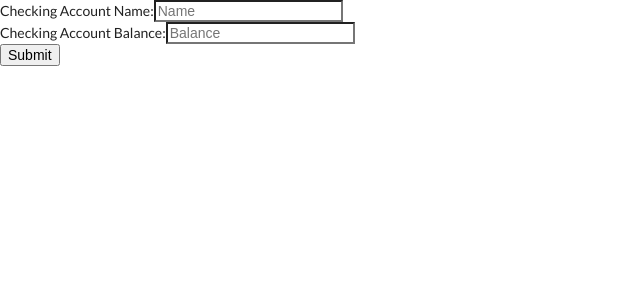
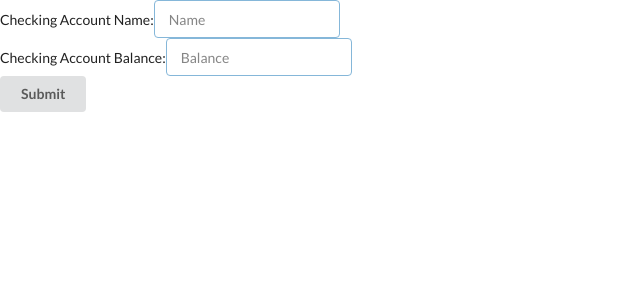
Before and after one commit to averagealloy/cashdash-client, a React (Create React App) app: page /accounts/new in a window 1280 px wide. Shown: the top 300 px of the page, without its empty margins (0-640 px from the left). Built offline with nearby package versions, Linux system fonts and the light colour scheme; no server answers.

Commit message:
account input is looking better

```diff
--- a/src/components/AccountInput.js
+++ b/src/components/AccountInput.js
@@ -31,10 +31,20 @@ class AccountInput extends React.Component {
             <div>
                 <form onSubmit={this.handleSubmit}>
                     <label>Checking Account Name:</label>
-                    <input type='text' placeholder='Name' value={this.state.name} name='name' onChange={this.handleChange}/><br/>
+                    <div className="ui input focus">
+                        <input type='text' placeholder='Name' value={this.state.name} name='name' onChange={this.handleChange}/>
+                    </div>
+
+                    <br/>
+
                     <label>Checking Account Balance:</label>
-                    <input type='text' placeholder='Balance' value={this.state.balance} name='balance' onChange={this.handleChange}/><br/>
-                    <input type='submit'/>
+                    <div className="ui input focus">
+                        <input type='text' placeholder='Balance' value={this.state.balance} name='balance' onChange={this.handleChange}/>
+                    </div>
+
+                    <br/>
+
+                    <input  className="ui button" type='submit'/>
                 </form>
             </div>
         )
```
